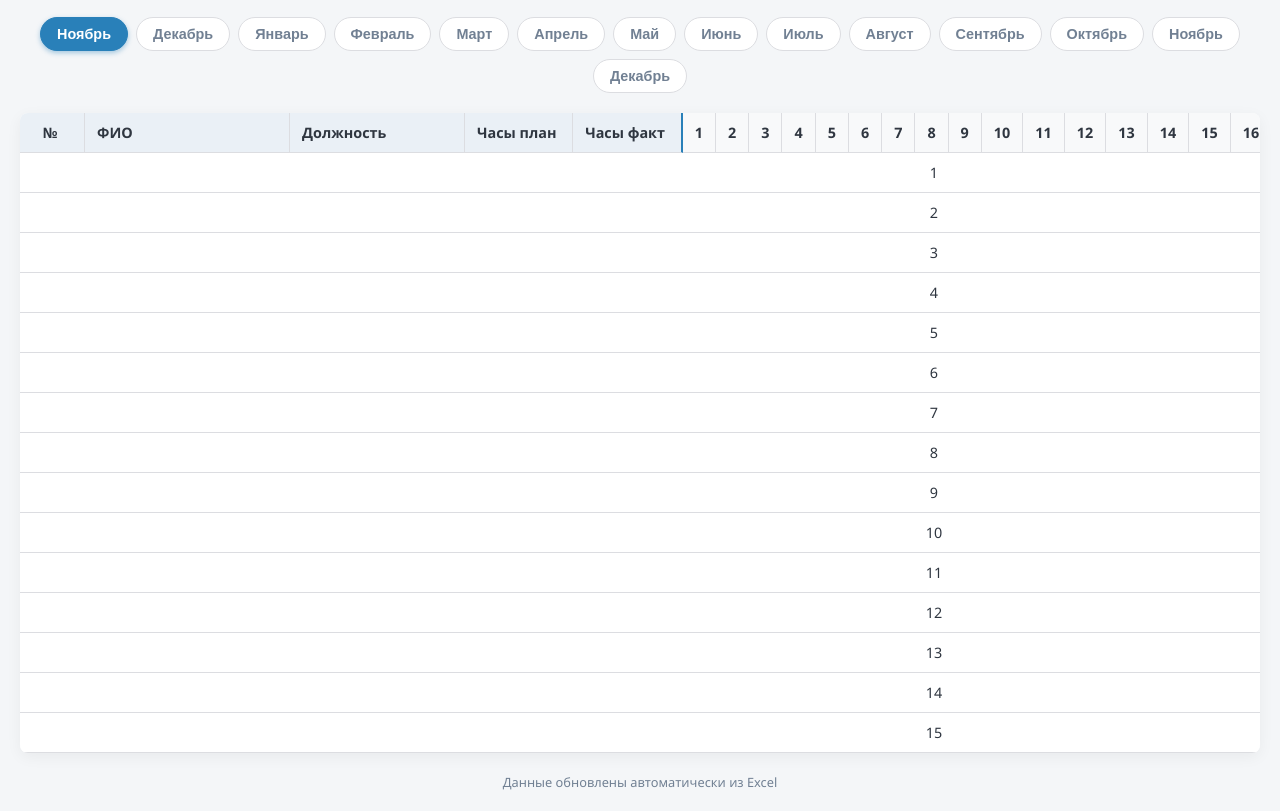
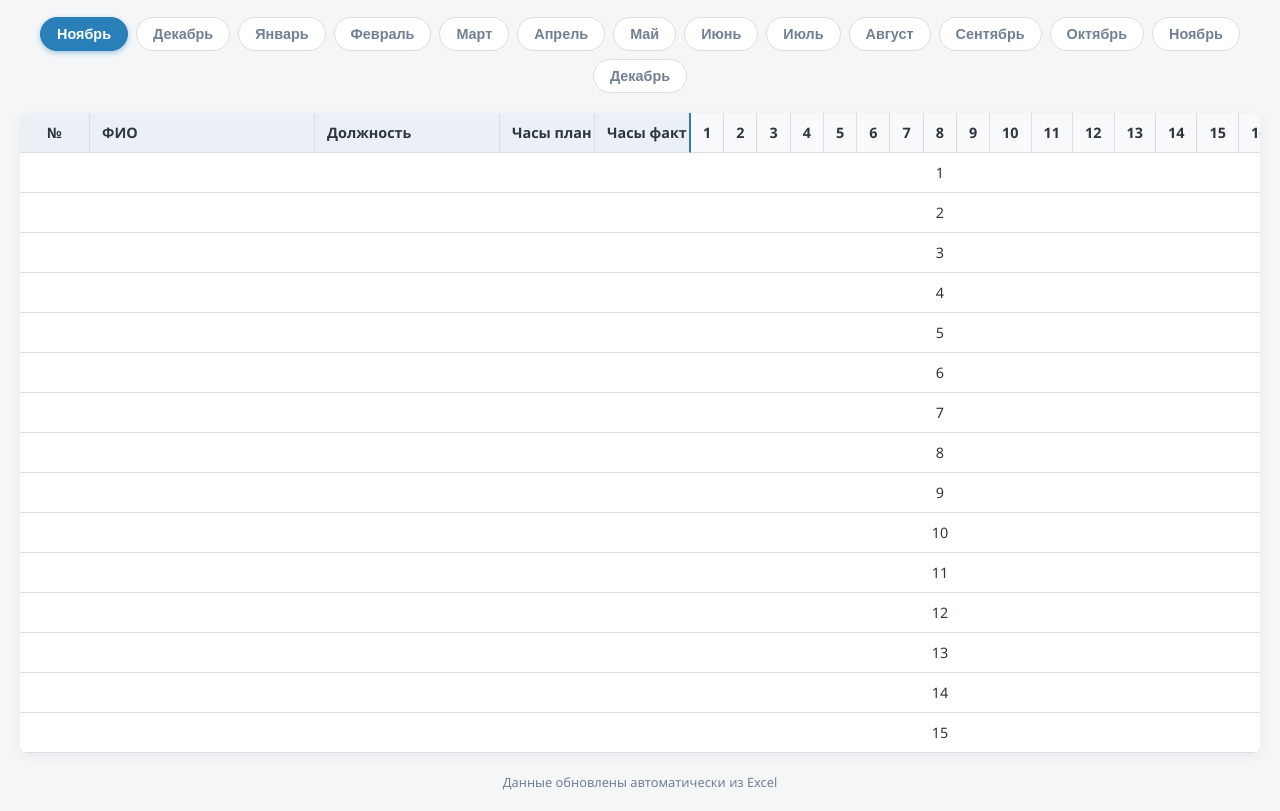
Before and after one commit to alexeialexeevub-cmd/tabel-2027, a plain HTML site: page index.html in a window 1280 px wide. Shown: the part 106-917 px from the top of the page. Drawn offline with Linux system fonts and the light colour scheme.

Commit message:
Update index.html

```diff
--- a/index.html
+++ b/index.html
@@ -15,17 +15,17 @@
   .month-btn.active { background: var(--primary); color: #fff; border-color: var(--primary); box-shadow: 0 2px 5px rgba(41, 128, 185, 0.4); }
   .table-container { max-width: 100%; overflow-x: auto; background: #fff; border-radius: 8px; box-shadow: 0 4px 15px rgba(0,0,0,0.05); position: relative; }
 
-  table { border-collapse: separate; border-spacing: 0; width: max-content; min-width: 100%; }
-  th, td { padding: 10px 12px; border-bottom: 1px solid var(--border); border-right: 1px solid var(--border); text-align: center; font-size: 0.9rem; white-space: nowrap; }
+  table { border-collapse: separate; border-spacing: 0; width: max-content; min-width: 100%; table-layout: fixed; }
+  th, td { padding: 10px 12px; border-bottom: 1px solid var(--border); border-right: 1px solid var(--border); text-align: center; font-size: 0.9rem; white-space: nowrap; overflow: hidden; }
 
   th { background: #f8f9fa; font-weight: 600; color: #2f3640; position: sticky; top: 0; z-index: 10; }
 
-  /* Жесткая фиксация первых 5 колонок */
-  th:nth-child(1), td:nth-child(1) { position: sticky; left: 0; z-index: 11; background: #fff; min-width: 40px; width: 40px; }
-  th:nth-child(2), td:nth-child(2) { position: sticky; left: 40px; z-index: 11; background: #fff; text-align: left; min-width: 180px; width: 180px; }
-  th:nth-child(3), td:nth-child(3) { position: sticky; left: 220px; z-index: 11; background: #fff; text-align: left; min-width: 150px; width: 150px; }
-  th:nth-child(4), td:nth-child(4) { position: sticky; left: 370px; z-index: 11; background: #fff; min-width: 70px; width: 70px; }
-  th:nth-child(5), td:nth-child(5) { position: sticky; left: 440px; z-index: 11; background: #fff; min-width: 70px; width: 70px; border-right: 2px solid var(--primary); }
+  /* Фиксация колонок с жесткой шириной */
+  th:nth-child(1), td:nth-child(1) { position: sticky; left: 0; z-index: 11; background: #fff; width: 45px; min-width: 45px; max-width: 45px; }
+  th:nth-child(2), td:nth-child(2) { position: sticky; left: 45px; z-index: 11; background: #fff; text-align: left; width: 200px; min-width: 200px; max-width: 200px; }
+  th:nth-child(3), td:nth-child(3) { position: sticky; left: 245px; z-index: 11; background: #fff; text-align: left; width: 160px; min-width: 160px; max-width: 160px; }
+  th:nth-child(4), td:nth-child(4) { position: sticky; left: 405px; z-index: 11; background: #fff; width: 70px; min-width: 70px; max-width: 70px; }
+  th:nth-child(5), td:nth-child(5) { position: sticky; left: 475px; z-index: 11; background: #fff; width: 70px; min-width: 70px; max-width: 70px; border-right: 2px solid var(--primary); }
 
   th:nth-child(1), th:nth-child(2), th:nth-child(3), th:nth-child(4), th:nth-child(5) { z-index: 12; background: #eaf0f6; }
 
@@ -72,11 +72,8 @@ function renderTable() {
   thead.innerHTML = ""; tbody.innerHTML = "";
 
   let trHead = document.createElement("tr");
-  // Добавляем &nbsp; чтобы ячейки не схлопывались
   ["№", "ФИО", "Должность", "Часы план", "Часы факт"].forEach(text => {
-    let th = document.createElement("th");
-    th.innerHTML = text + "&nbsp;";
-    trHead.appendChild(th);
+    let th = document.createElement("th"); th.textContent = text; trHead.appendChild(th);
   });
   for (let i = 1; i <= month.days; i++) {
     let th = document.createElement("th"); th.textContent = i; trHead.appendChild(th);
@@ -86,9 +83,7 @@ function renderTable() {
   parsedData.forEach(row => {
     let tr = document.createElement("tr");
     for (let i = 0; i < 5; i++) {
-      let td = document.createElement("td");
-      td.innerHTML = (row[i] || "") + "&nbsp;"; // Добавляем пробел в конец
-      tr.appendChild(td);
+      let td = document.createElement("td"); td.textContent = row[i]; tr.appendChild(td);
     }
     for (let i = 0; i < month.days; i++) {
       let td = document.createElement("td");
```
